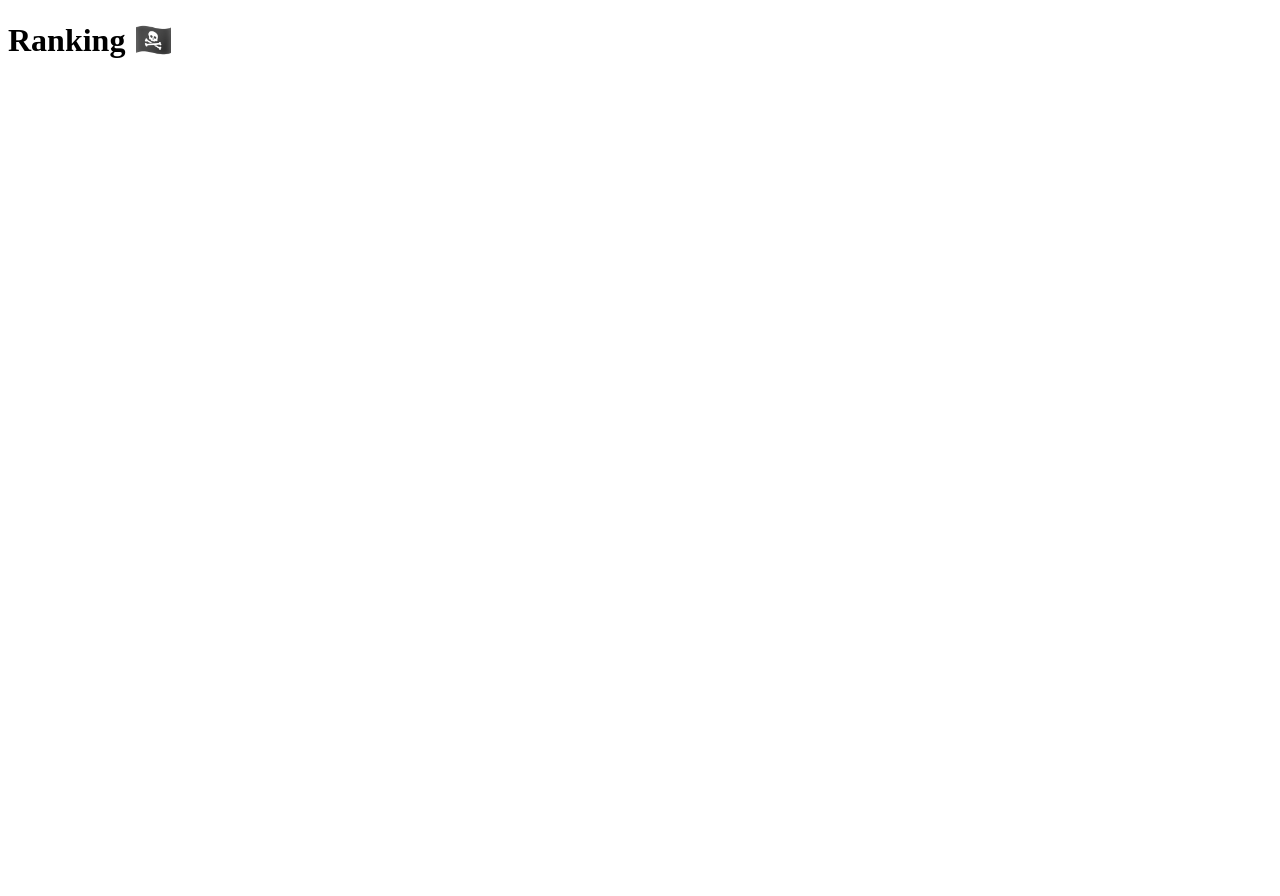
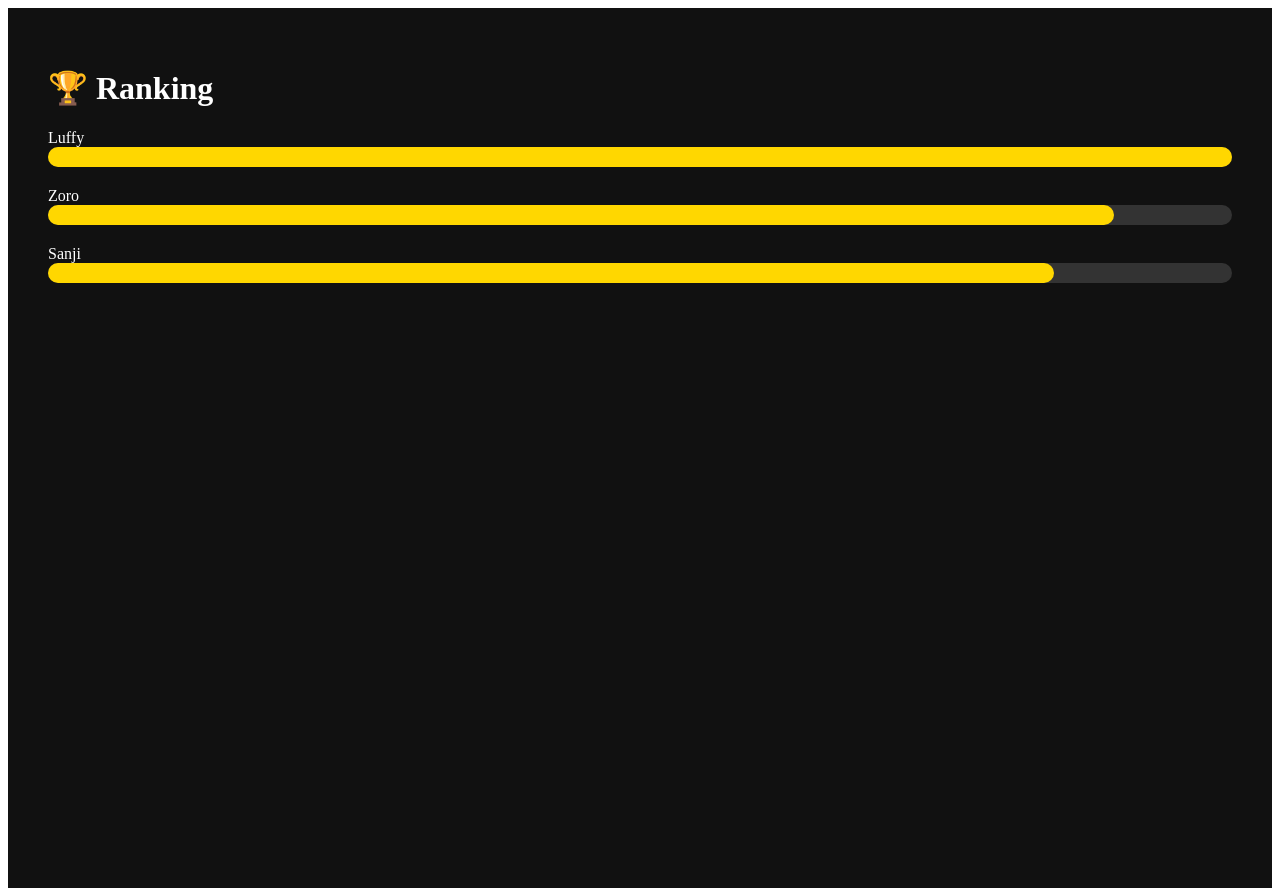
Before and after one commit to zanahJR/yonkou-level, a Next.js app: page /ranking in a window 1280 px wide. Before the commit the page ends 800 px from the top, so only its background shows below. Built offline with nearby package versions, Linux system fonts and the light colour scheme.

Commit message:
Update ranking.js

```diff
--- a/pages/ranking.js
+++ b/pages/ranking.js
@@ -1,3 +1,37 @@
 export default function Ranking() {
-  return <h1>Ranking 🏴‍☠️</h1>;
+  const players = [
+    { name: "Luffy", level: 100 },
+    { name: "Zoro", level: 90 },
+    { name: "Sanji", level: 85 }
+  ];
+
+  return (
+    <div style={{
+      minHeight: "100vh",
+      background: "#111",
+      color: "white",
+      padding: 40
+    }}>
+      <h1>🏆 Ranking</h1>
+
+      {players.map((p, i) => (
+        <div key={i} style={{ marginBottom: 20 }}>
+          <div>{p.name}</div>
+
+          <div style={{
+            background: "#333",
+            height: 20,
+            borderRadius: 10
+          }}>
+            <div style={{
+              width: `${p.level}%`,
+              background: "gold",
+              height: "100%",
+              borderRadius: 10
+            }} />
+          </div>
+        </div>
+      ))}
+    </div>
+  );
 }
```
